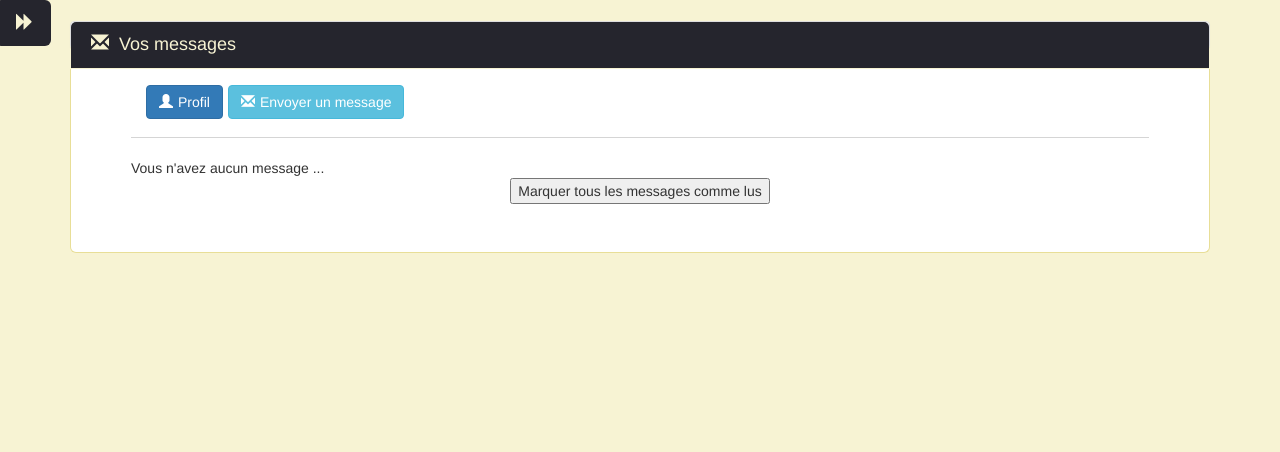
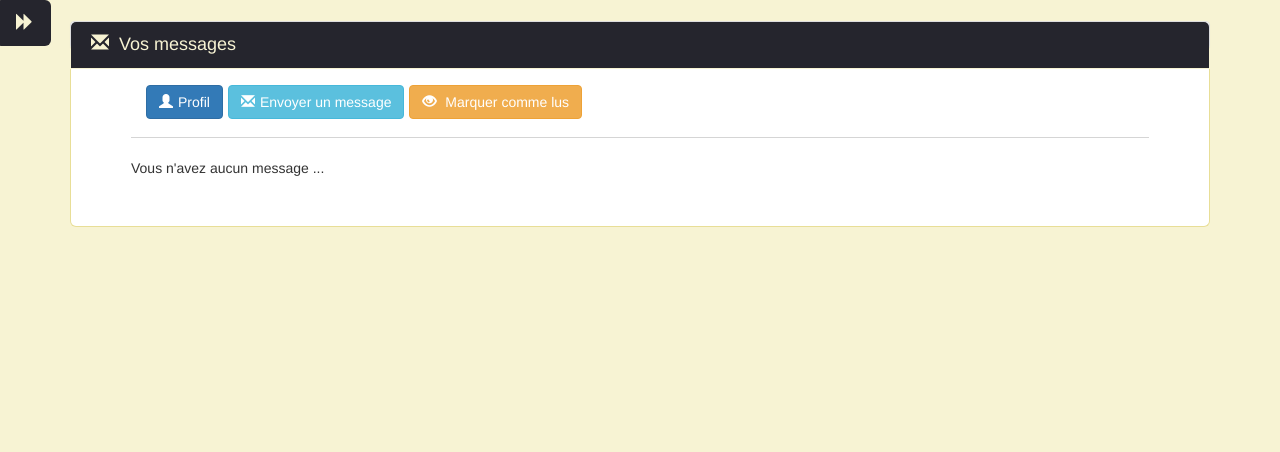
Before and after one commit to AntoineBenard76/ENSICaf-, a PHP site: page /VersionFinale/reception.php in a window 1280 px wide. Shown: the part 60-512 px from the top of the page. Run offline with PHP 8.4, Linux system fonts and the light colour scheme; the visitor is signed in with stand-in values (Sample User, id 1); data comes from the database, SQL or seed files in the repository; some libraries are stand-ins or nearby versions; grey boxes are pictures that could not be loaded.

Commit message:
bouton "marqué comme lus"

```diff
--- a/css/style.css
+++ b/css/style.css
@@ -894,6 +894,10 @@ button:focus {
 
 /* ---------- reception.php ---------- */
 
+.panel-reception > .navbar > .navbar-collapse form {
+    margin-top: -7px;
+}
+
 .reception-list {
     padding-top: 20px;
 }
--- a/reception.php
+++ b/reception.php
@@ -21,6 +21,7 @@
     </div>
     <!-- /#titre -->
 
+    <!-- Panel reception -->
     <div class="jumbotron custom-jumbotron panel-reception">
 
         <!-- Navigation -->
@@ -45,6 +46,16 @@
                     <li>
                         <p class="navbar-btn">
                             <a href="envoi.php" class="btn btn-info"><span class="glyphicon glyphicon-envelope"></span>Envoyer un message</a>
+                        </p>
+                    </li>
+                    <li>
+                        <p class="navbar-btn">
+                            <form method="POST" action="lu.php">
+                                <button type="submit" class="btn btn-warning">
+                                    <span class="glyphicon glyphicon-eye-open"></span>
+                                    Marquer comme lus
+                                </button>
+                            </form>
                         </p>
                     </li>
                 </ul>
@@ -87,14 +98,8 @@
                 <?php } ?>
             </div>
         </div>
-
-    <div align="center">
-        <form method="POST" action="lu.php">
-            <input type="submit" value="Marquer tous les messages comme lus"/>
-        </form>
     </div>
-    </div>
-
+    <!-- /#panel-reception -->
 </div>
 
 <!-- Contenu principal -->
```
